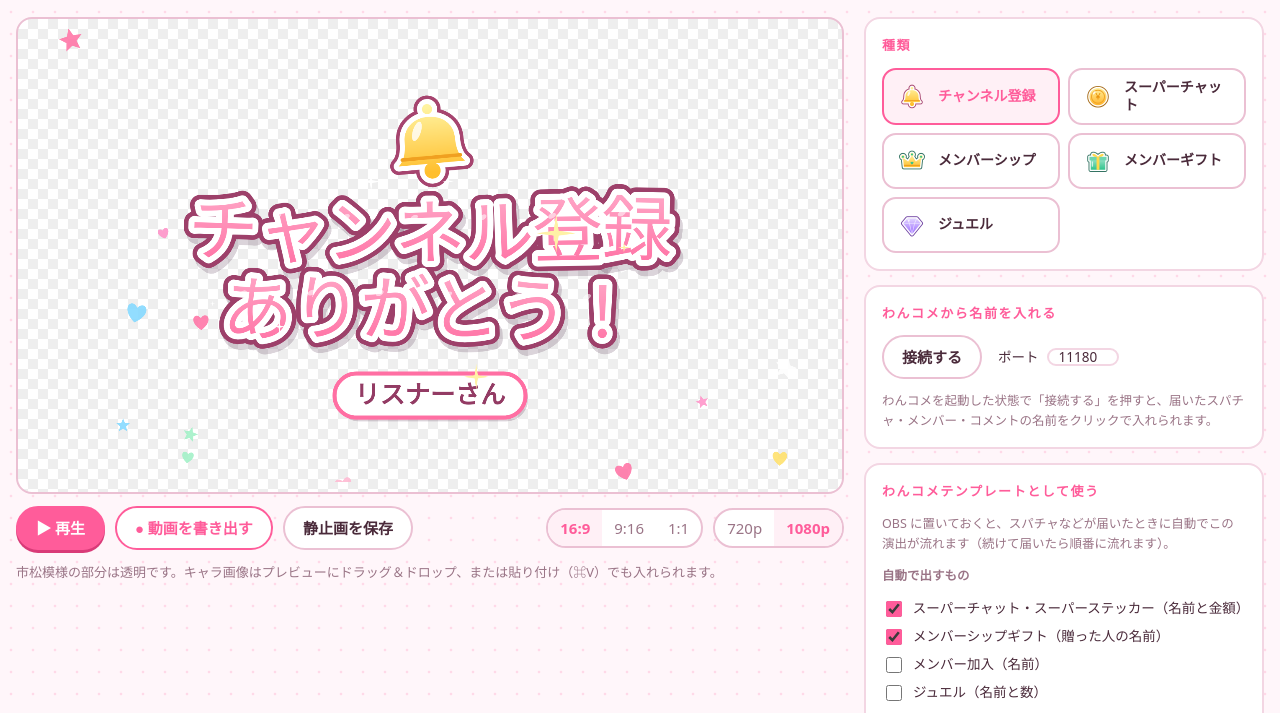
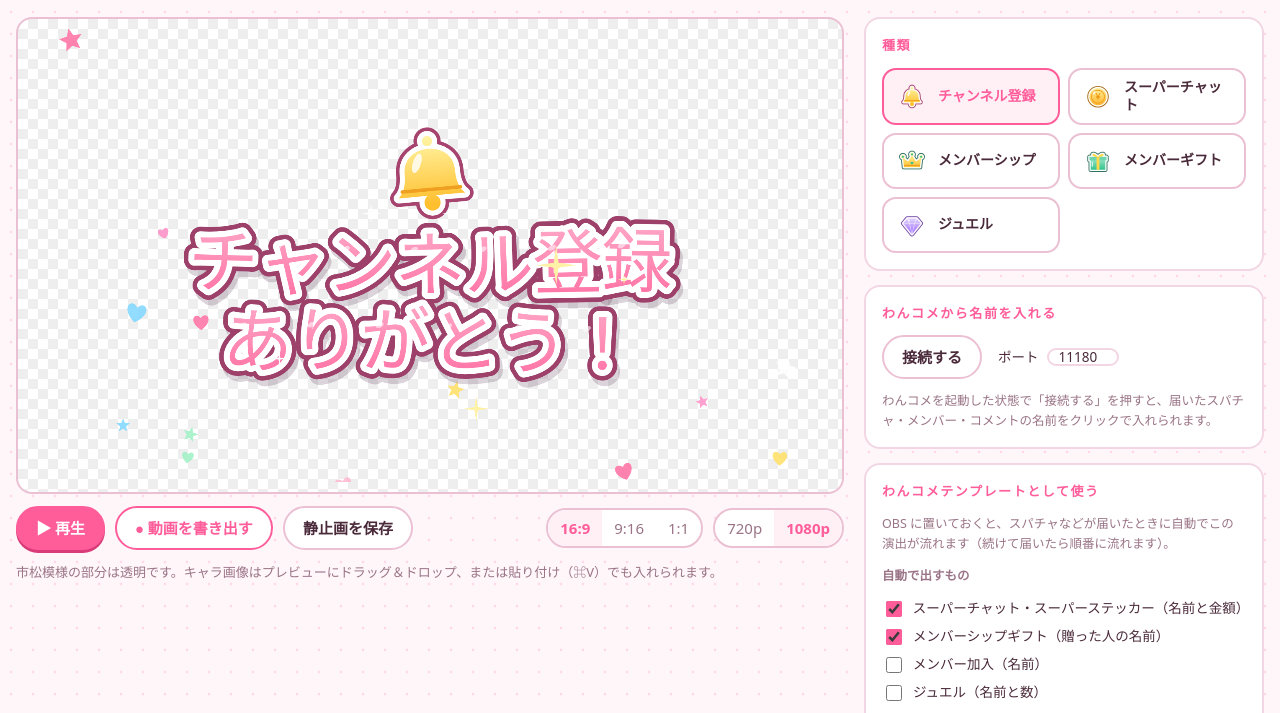
Before and after one commit to kodadadada/arigatou-maker, a plain HTML site: page index.html in a window 1280 px wide. Shown: the part 87-800 px from the top of the page. Drawn offline with Linux system fonts and the light colour scheme; a web font is replaced by a local one.

Commit message:
チャンネル登録では最初から名前を出さないようにする
名前を出すかどうかを種類ごとに切り替えられるようにし、チャンネル登録だけ初期値をオフにする。

Co-Authored-By: Claude Opus 5.5 <noreply@anthropic.com>

```diff
--- a/index.html
+++ b/index.html
@@ -252,7 +252,10 @@ body.overlay #stage { position: fixed; inset: 0; width: 100vw; height: 100vh; ma
         <h2>文字</h2>
         <div class="row"><label for="title">メイン</label><textarea id="title" rows="2" maxlength="40"></textarea><span></span></div>
         <div class="row"><label for="name">名前</label><input type="text" id="name" value="リスナー" maxlength="24" placeholder="例：ゆうり"><span></span></div>
-        <label class="check"><input type="checkbox" id="honor" checked> 名前に「さん」をつける</label>
+        <div class="inline">
+          <label class="check"><input type="checkbox" id="showName" checked> この種類で名前を出す</label>
+          <label class="check"><input type="checkbox" id="honor" checked> 名前に「さん」をつける</label>
+        </div>
         <div id="amountRow" class="row"><label for="amount" id="amountLabel">金額</label><input type="text" id="amount" maxlength="16"><span></span></div>
         <label class="check" id="autoRow"><input type="checkbox" id="scAuto" checked> 金額に合わせて色を変える</label>
         <div class="row"><label for="message">ひとこと</label><input type="text" id="message" value="" placeholder="例：これからもよろしくね！" maxlength="30"><span></span></div>
@@ -349,7 +352,7 @@ const cv = $('#stage'), ctx = cv.getContext('2d');
 const SIZES = { '16:9': [16, 9], '9:16': [9, 16], '1:1': [1, 1] };
 
 const KINDS = {
-  sub: { name: 'チャンネル登録', icon: 'bell', title: 'チャンネル登録\nありがとう！', color: '#ff6fa3', se: 'kira' },
+  sub: { name: 'チャンネル登録', icon: 'bell', title: 'チャンネル登録\nありがとう！', color: '#ff6fa3', se: 'kira', showName: false },
   sc: { name: 'スーパーチャット', icon: 'coin', title: 'スーパーチャット\nありがとう！', color: '#ffb300', se: 'charin', amount: '¥1,000', amountLabel: '金額' },
   member: { name: 'メンバーシップ', icon: 'crown', title: 'メンバー加入\nありがとう！', color: '#2fc48d', se: 'fanfare' },
   mgift: { name: 'メンバーギフト', icon: 'present', title: 'メンバーシップギフト\nありがとう！', color: '#2fc48d', se: 'fanfare' },
@@ -357,11 +360,12 @@ const KINDS = {
 };
 // スパチャの金額帯の色（円）
 const SC_TIERS = [[10000, '#ff3b4e'], [5000, '#ff4fa3'], [2000, '#ff8a2a'], [1000, '#ffb300'], [500, '#1fd1a5'], [200, '#22c3e6'], [0, '#4a8dff']];
+const kindDefaults = (d) => ({ title: d.title, amount: d.amount || '', color: d.color, se: d.se, showName: d.showName !== false });
 const SWATCHES = ['#ff6fa3', '#ff8a5c', '#ffb300', '#2fc48d', '#22c3e6', '#4a8dff', '#9b6bff', '#ff4fd8', '#8a6a5a'];
 
 const st = {
   kind: 'sub', aspect: '16:9', res: 1080, bg: 'alpha',
-  per: Object.fromEntries(Object.entries(KINDS).map(([k, d]) => [k, { title: d.title, amount: d.amount || '', color: d.color, se: d.se }])),
+  per: Object.fromEntries(Object.entries(KINDS).map(([k, d]) => [k, kindDefaults(d)])),
   scAuto: true, name: 'リスナー', honor: true, message: '', font: 'pop', textSize: 1, showIcon: true,
   img: null, bgImg: null, scale: 1, posX: 0, posY: 0, flip: false,
   seBuf: null, seOffset: 0, seVol: 0.8, blips: true,
@@ -373,6 +377,8 @@ const st = {
 };
 const OVERLAY = new URLSearchParams(location.search).has('overlay');
 const per = () => st.per[st.kind];
+// 名前を出すかどうかは種類ごと（チャンネル登録は誰か分からないことが多いので最初は出さない）
+const nameText = () => (st.name && per().showName !== false ? st.name + (st.honor ? 'さん' : '') : '');
 
 // ---------- helpers ----------
 const clamp = (v, a = 0, b = 1) => Math.min(b, Math.max(a, v));
@@ -572,7 +578,7 @@ function layout(c, W, H) {
 
   const R = st.showIcon ? 78 * g : 0;
   const fs2 = 40 * g, fs4 = 44 * g, fs3 = 30 * g;
-  const name = st.name ? st.name + (st.honor ? 'さん' : '') : '';
+  const name = nameText();
   const amount = KINDS[st.kind].amountLabel ? per().amount : '';
   const hasRow = !!(name || amount);
   const iconH = R ? R * 2.15 : 0;
@@ -893,7 +899,7 @@ function scheduleAudio(t0) {
   const T = timeline();
   SE[per().se].play(se, t0 + T_ICON);
   if (st.blips) for (let i = 0; i < T.n; i++) { const f = 640 + (i % 8) * 45; tone(se, 'sine', f, f * 1.8, t0 + T_TITLE + i * LSTEP + 0.06, 0.002, 0.05, 0.05); }
-  if (st.name) tone(se, 'triangle', 600, 1300, t0 + T.tName, 0.003, 0.1, 0.12);
+  if (nameText()) tone(se, 'triangle', 600, 1300, t0 + T.tName, 0.003, 0.1, 0.12);
   if (KINDS[st.kind].amountLabel && per().amount) { tone(se, 'sine', 2637, 0, t0 + T.tAmt + 0.05, 0.002, 0.4, 0.07); tone(se, 'sine', 3520, 0, t0 + T.tAmt + 0.12, 0.002, 0.5, 0.06); }
   if (st.outro) tone(se, 'sine', 900, 300, t0 + T.oStart + 0.1, 0.002, 0.12, 0.12);
 }
@@ -1013,6 +1019,7 @@ function syncKind() {
   $('#color').value = themeColor();
   document.querySelectorAll('#seChips input').forEach((i) => (i.checked = i.value === p.se));
   $('#seFileRow').hidden = p.se !== 'custom';
+  $('#showName').checked = p.showName !== false;
   const icon = p.iconData;
   if (icon) $('#iconThumb').src = icon; else $('#iconThumb').removeAttribute('src');
   $('#iconLabel').textContent = icon ? 'アイコン画像を変える' : 'アイコンを自分の画像にする';
@@ -1085,6 +1092,7 @@ bindRange('gy', String, (v) => (st.gy = v));
 const check = (id, key) => $('#' + id).addEventListener('change', (e) => { st[key] = e.target.checked; drawStill(); });
 check('honor', 'honor'); check('showIcon', 'showIcon'); check('flip', 'flip'); check('outro', 'outro'); check('blips', 'blips');
 $('#font').addEventListener('change', (e) => { st.font = e.target.value; drawStill(); });
+$('#showName').addEventListener('change', (e) => { per().showName = e.target.checked; drawStill(); });
 const onText = () => {
   per().title = $('#title').value; per().amount = $('#amount').value.trim();
   st.name = $('#name').value.trim(); st.message = $('#message').value.trim();
@@ -1254,7 +1262,7 @@ async function applySettings(o) {
   const trig = st.triggers;
   SAVE_KEYS.forEach((k) => { if (k in o) st[k] = o[k]; });
   st.triggers = { ...trig, ...(o.triggers || {}) };
-  Object.entries(KINDS).forEach(([k, d]) => { st.per[k] = { title: d.title, amount: d.amount || '', color: d.color, se: d.se, ...(st.per[k] || {}) }; });
+  Object.entries(KINDS).forEach(([k, d]) => { st.per[k] = { ...kindDefaults(d), ...(st.per[k] || {}) }; });
   st.iconImgs = {};
   for (const k of Object.keys(KINDS)) if (st.per[k].iconData) st.iconImgs[k] = await imageFrom(st.per[k].iconData).catch(() => null);
   st.img = st.imgData ? await imageFrom(st.imgData).catch(() => null) : null;
```
